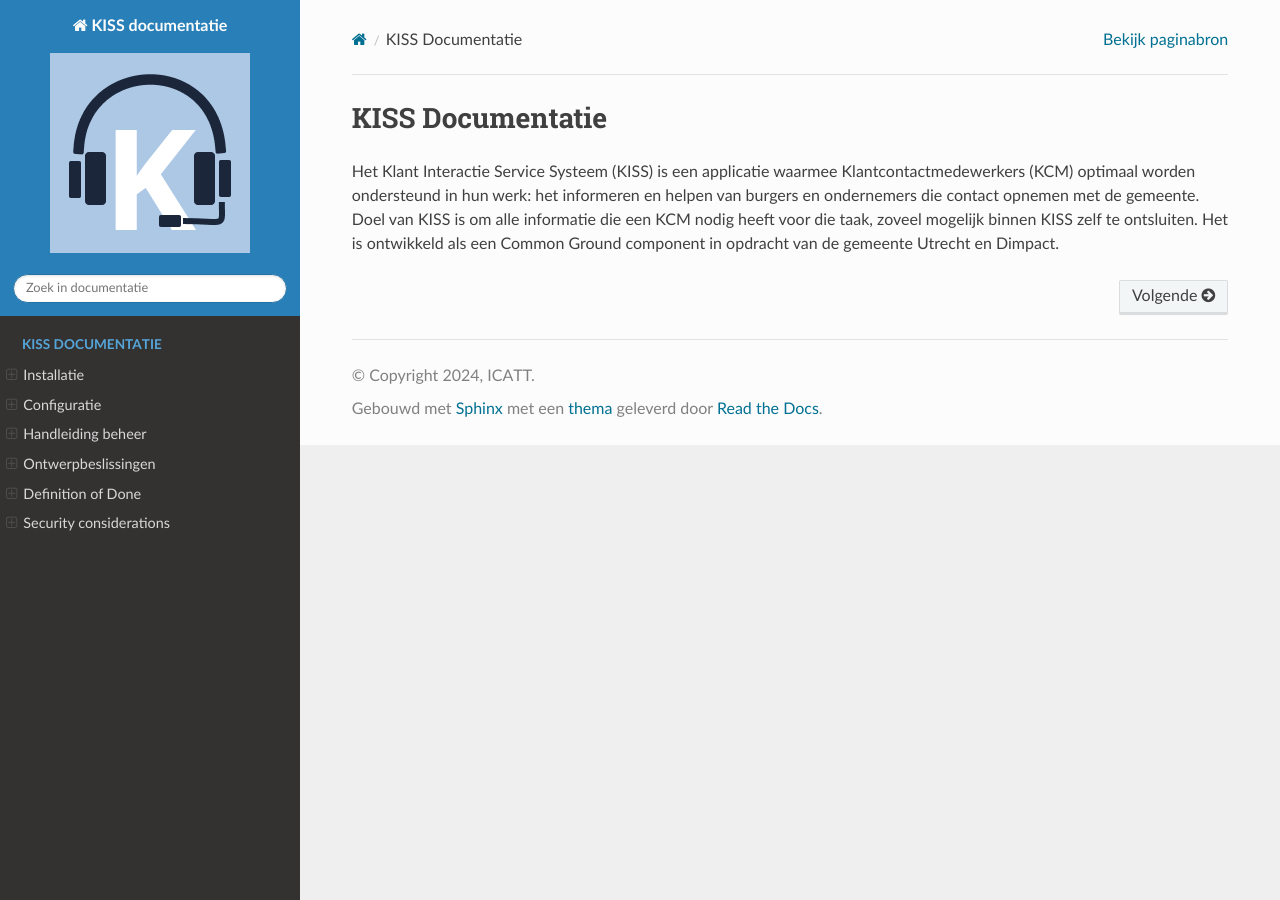
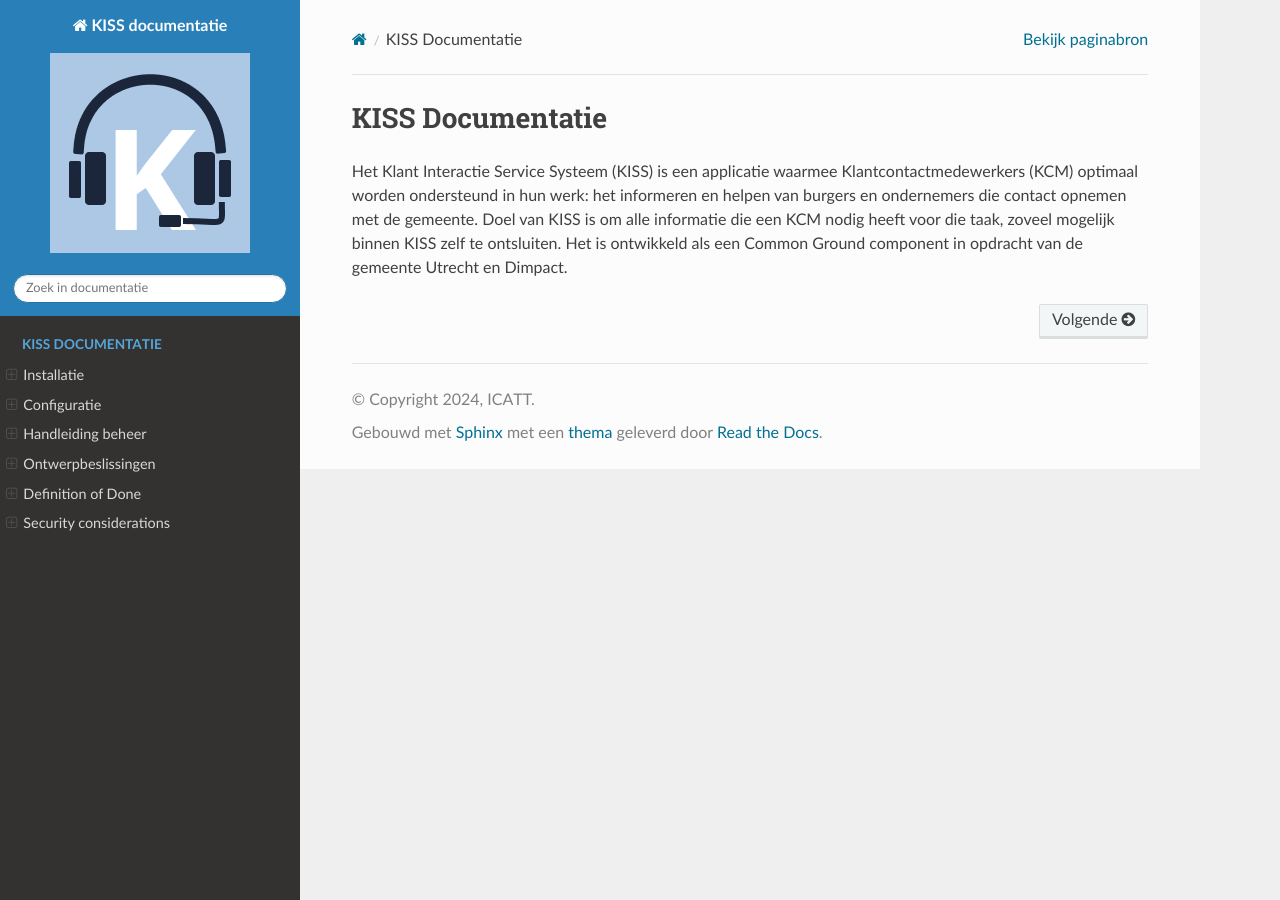
Before and after one commit to Klantinteractie-Servicesysteem/.github, a Sphinx documentation site: the page built from docs/index.rst, in a window 1280 px wide. Built offline with Sphinx 7.4.7 and the Read the Docs theme 3.1.0, drawn with Linux system fonts in a browser that asks for light colours; pages that are not in the unit, such as notebooks, are missing from menus.

Commit message:
content breedte bijgesteld

```diff
--- a/docs/_static/theme_override.css
+++ b/docs/_static/theme_override.css
@@ -33,5 +33,5 @@
  }
 
  .wy-nav-content {
-     max-width: 1200px !important;
+     max-width: 900px !important;
  }
```
